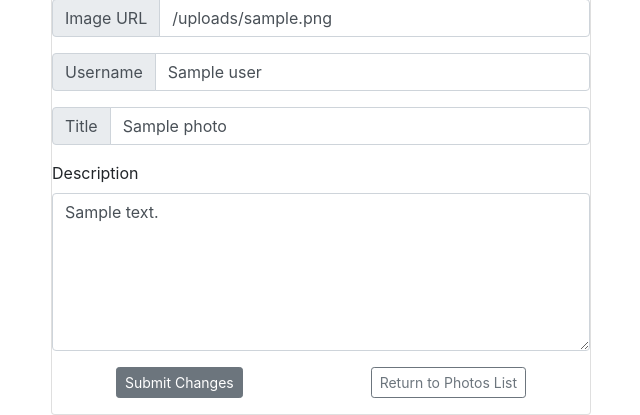
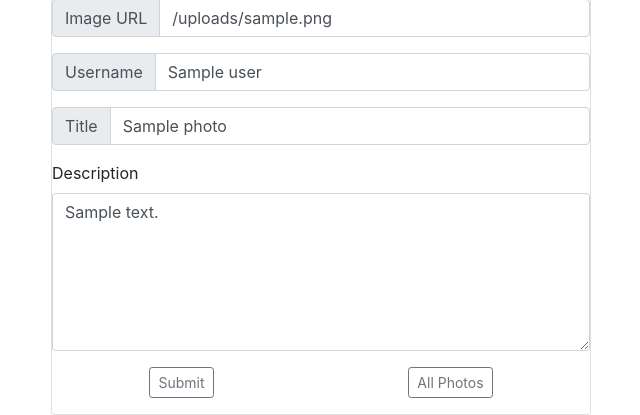
Before and after one commit to lbrantcollins/photo-share, a Node server app: template views/photos/edit.ejs in a window 1280 px wide. Shown: the part 462-877 px from the top of the page, without its empty margins (34-674 px from the left). Run offline with Node 20, Linux system fonts and the light colour scheme; the template is opened without the code that fills it: most values are stand-ins (such as "Sample title", 1, 10 or a date in 2020); grey boxes marked "Sample" are stand-in pictures; some libraries are stand-ins or nearby versions.

Commit message:
button styling and getting screenshots for user story

```diff
--- a/controllers/users.js
+++ b/controllers/users.js
@@ -92,7 +92,7 @@ router.delete("/:id", (req, res, next) => {
 		(err, userDeleted) => {
 			if (err) next(err);
 			else {
-				console.log("User in delete route:", usersDeleted);
+				console.log("User in delete route:", userDeleted);
 				PhotoModel.remove({user: req.params.id},
 					(err2, docs) => {
 						if (err2) next(err2);
--- a/views/photos/edit.ejs
+++ b/views/photos/edit.ejs
@@ -47,8 +47,8 @@
                      </div>
 
                		<p class=buttons>
-               			<button class="btn btn-secondary btn-sm">Submit Changes</button>
-                        <a href="/photos" class="btn btn-outline-secondary btn-sm">Return to Photos List</a>
+               			<button class="btn btn-outline-secondary btn-sm">Submit</button>
+                        <a href="/photos" class="btn btn-outline-secondary btn-sm">All Photos</a>
                		</p>
 
                   </form>
--- a/views/photos/new.ejs
+++ b/views/photos/new.ejs
@@ -47,7 +47,7 @@
 
                		<p class=buttons>
                			<button class="btn btn-secondary btn-sm">Submit Photo</button>
-                        <a href="/photos" class="btn btn-outline-secondary btn-sm">Return to Display of Photos</a>
+                        <a href="/photos" class="btn btn-outline-secondary btn-sm">All Photos</a>
                		</p>
 
                   </form>
--- a/views/photos/show.ejs
+++ b/views/photos/show.ejs
@@ -16,12 +16,12 @@
                      <p class="card-text"><%=photo.description%></p>
                         <div class=buttons>
                         	<form class=submit-button>
-                        	  <button class="btn btn-secondary btn-sm" formaction="/photos/<%=photo._id%>?_method=DELETE" formmethod="POST" type="submit">Delete Photo</button>
+                        	  <button class="btn btn-outline-secondary btn-sm" formaction="/photos/<%=photo._id%>?_method=DELETE" formmethod="POST" type="submit">Delete</button>
                            </form>
 
-                           <a href="/photos/<%=photo._id%>/edit" class="btn btn-secondary btn-sm">Edit Photo</a>
+                           <a href="/photos/<%=photo._id%>/edit" class="btn btn-outline-secondary btn-sm">Edit</a>
 
-                         	<a href="/photos" class="btn btn-outline-secondary btn-sm">Return to Photos List</a>
+                         	<a href="/photos" class="btn btn-outline-secondary btn-sm">All Photos</a>
 
                         </div>
                   </div>
--- a/views/users/edit.ejs
+++ b/views/users/edit.ejs
@@ -48,7 +48,7 @@
 
                		<p class=buttons>
                			<button class="btn btn-secondary btn-sm">Submit Changes</button>
-                        <a href="/photos" class="btn btn-outline-secondary btn-sm">Return to Photos List</a>
+                        <a href="/photos" class="btn btn-outline-secondary btn-sm">All Photos</a>
                		</p>
 
                   </form>
--- a/views/users/new.ejs
+++ b/views/users/new.ejs
@@ -29,8 +29,8 @@
                      </div> -->
 
                		<p class=buttons>
-               			<button class="btn btn-secondary btn-sm">Submit Username</button>
-                        <a href="/users" class="btn btn-outline-secondary btn-sm">Return to Users List</a>
+               			<button class="btn btn-outline-secondary btn-sm">Submit</button>
+                        <a href="/users" class="btn btn-outline-outline-secondary btn-sm">All Users</a>
                		</p>
 
                   </form>
--- a/views/users/show.ejs
+++ b/views/users/show.ejs
@@ -22,12 +22,12 @@
                               <p class="card-text"><%=photos[i].description%></p>
                            <div class=small-buttons-cluster>
                            	<form class=submit-button>
-                           	  <button class="btn btn-secondary btn-sm" formaction="/photos/<%=photos[i]._id%>?_method=DELETE" formmethod="POST" type="submit">Delete Photo</button>
+                           	  <button class="btn btn-outline-secondary btn-sm" formaction="/photos/<%=photos[i]._id%>?_method=DELETE" formmethod="POST" type="submit">Delete</button>
                               </form>
 
-                              <a href="/photos/<%=photos[i]._id%>/edit" class="btn btn-secondary btn-sm">Edit Photo</a>
+                              <a href="/photos/<%=photos[i]._id%>/edit" class="btn btn-outline-secondary btn-sm">Edit</a>
 
-                            	<a href="/users" class="btn btn-outline-secondary btn-sm">User List</a>
+                            	<a href="/users" class="btn btn-outline-secondary btn-sm">All Users</a>
 
                            </div>
                      </div>
```
